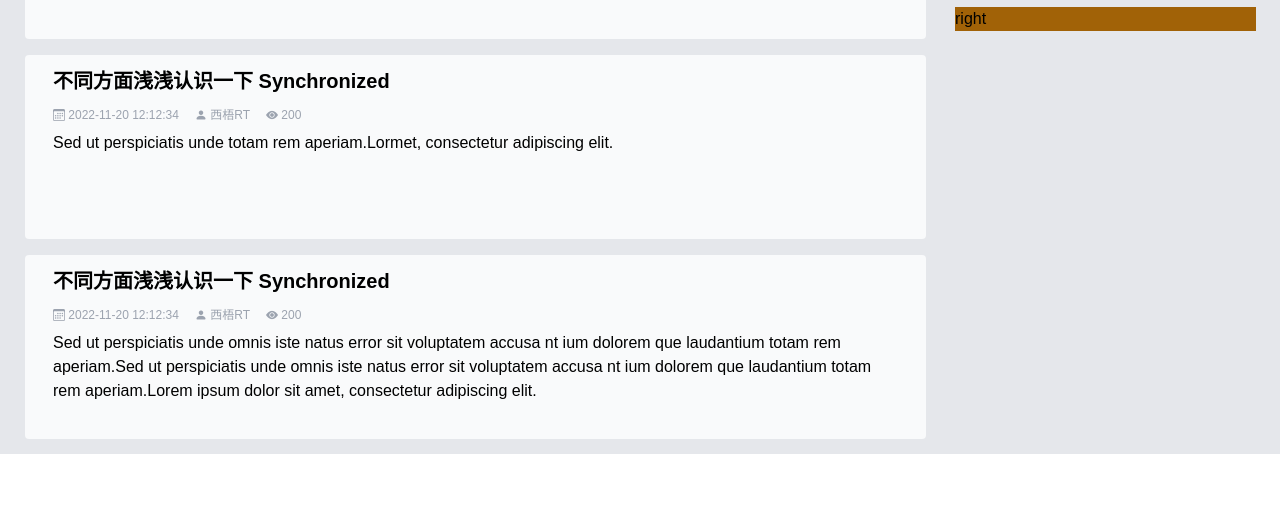
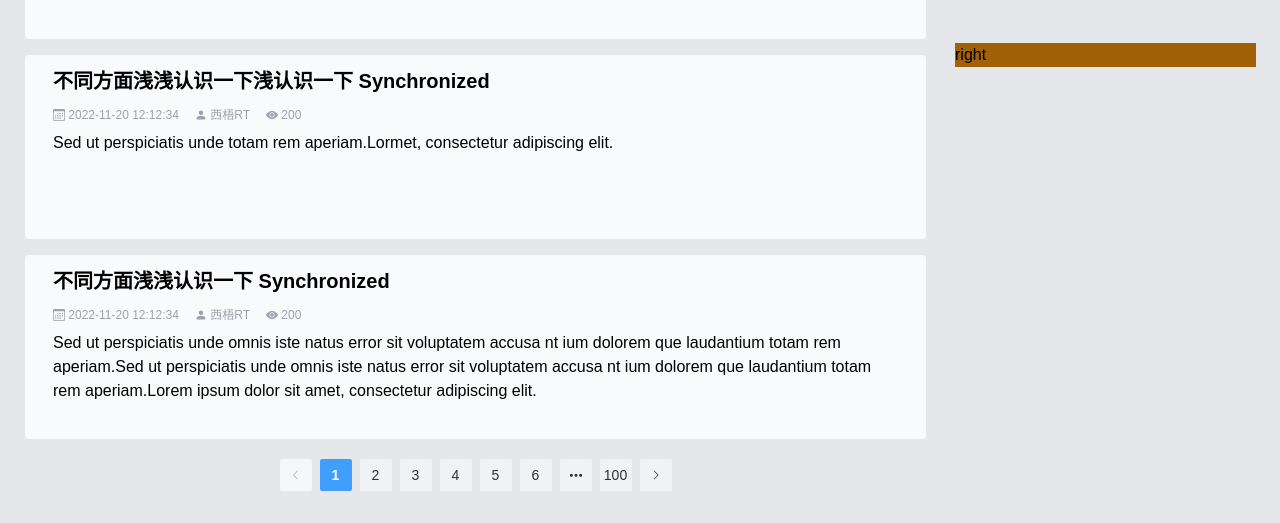
Before and after one commit to qtsunami/emojke, a Nuxt app: page /list in a window 1280 px wide. Shown: the part 476-999 px from the top of the page. Before the commit the page ends 930 px from the top, so only its background shows below. Built offline with nearby package versions, Linux system fonts and the light colour scheme.

Commit message:
add pagination

```diff
--- a/pages/list.vue
+++ b/pages/list.vue
@@ -25,7 +25,7 @@
       <div class="article mt-4 bg-gray-50 py-2 rounded pb-4">
         <div class="w-full px-5 md:h-40 md:overflow-hidden">
           <div class="py-1 px-2">
-            <a href="#" class="text-xl font-bold hover:text-blue-500">不同方面浅浅认识一下 Synchronized</a>
+            <a href="#" class="text-xl font-bold hover:text-blue-500">不同方面浅浅认识一下浅认识一下 Synchronized</a>
           </div>
           <div class="py-2">
             <ul class="flex text-xs text-gray-400">
@@ -57,7 +57,17 @@
           </div>
         </div>
       </div>
-
+      <!-- <div class="w-full flex justify-between">
+        <div class="p-5">
+          <button class="bg-gray-100 hover:bg-blue-400 hover:text-white duration-300 text-sm text-white rounded py-1.5 px-4">上一页</button>
+        </div>
+        <div class="p-5">
+          <button>下一页</button>
+        </div>
+      </div> -->
+      <div class="w-full flex mx-auto justify-center p-5">
+        <el-pagination background layout="prev, pager, next" :total="1000" />
+      </div>
 
 
 
```
